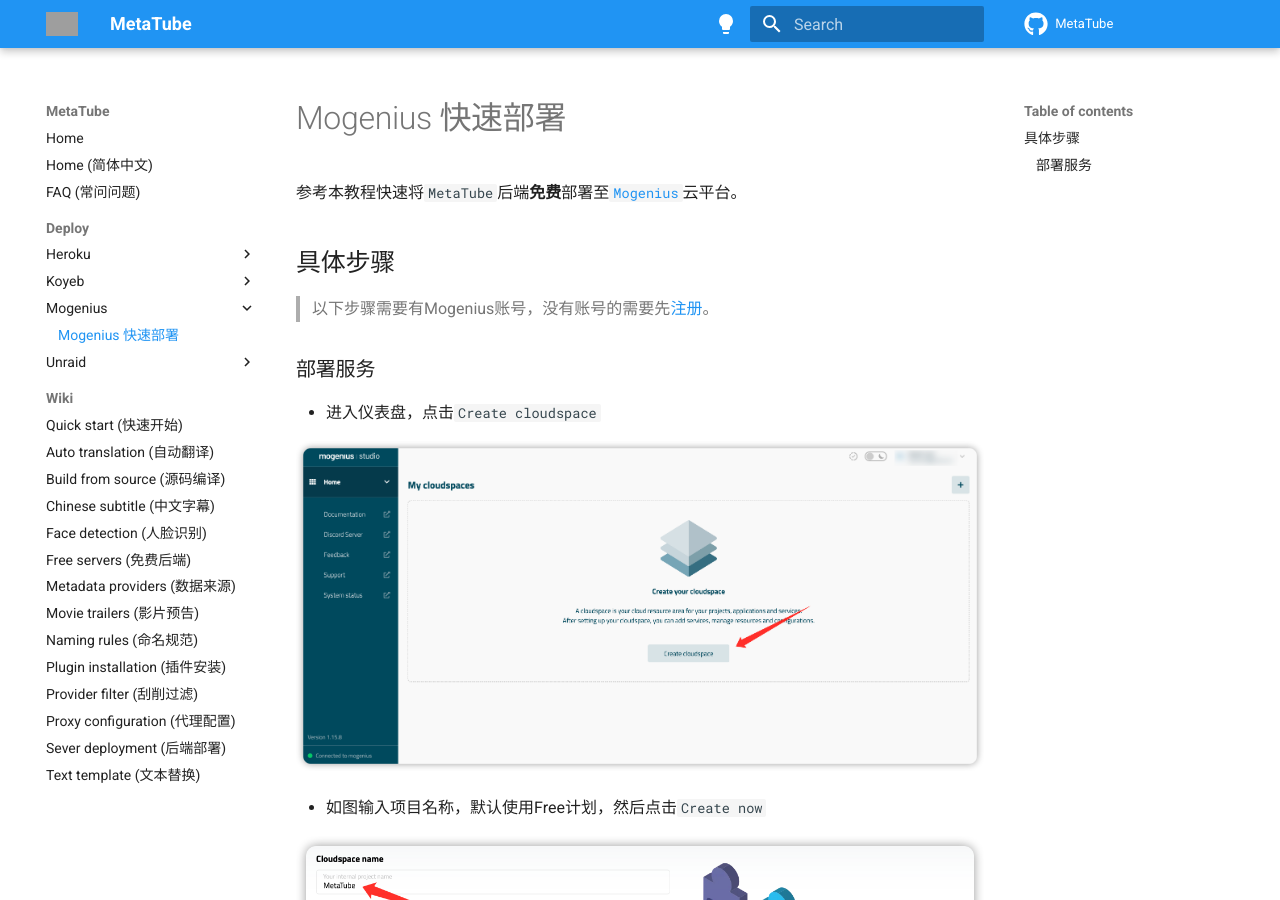
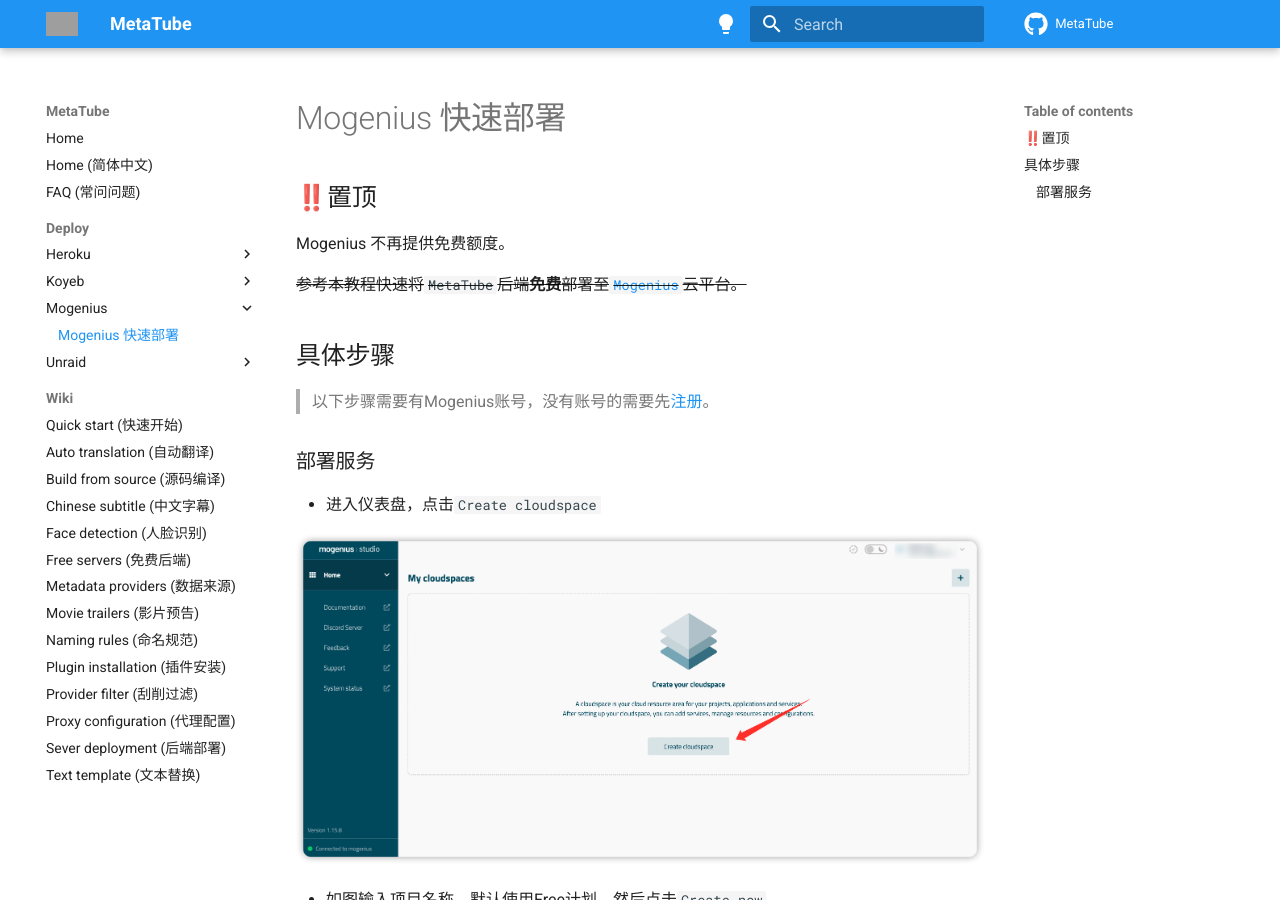
Before and after one commit to metatube-community/metatube-community.github.io, an MkDocs documentation site: the page built from docs/deploy/mogenius/README.md, in a window 1280 px wide and 900 px high. Built offline with MkDocs 1.6.1 and Material for MkDocs 9.7.7, drawn with Linux system fonts in a browser that asks for light colours; grey boxes are pictures that could not be loaded.

Commit message:
Docs: update Mogenius

```diff
--- a/docs/deploy/mogenius/README.md
+++ b/docs/deploy/mogenius/README.md
@@ -1,6 +1,10 @@
 # Mogenius 快速部署
 
-参考本教程快速将`MetaTube`后端**免费**部署至[`Mogenius`](https://mogenius.com/)云平台。
+## ‼️置顶
+
+Mogenius 不再提供免费额度。
+
+~~参考本教程快速将`MetaTube`后端**免费**部署至[`Mogenius`](https://mogenius.com/)云平台。~~
 
 ## 具体步骤
 
```
